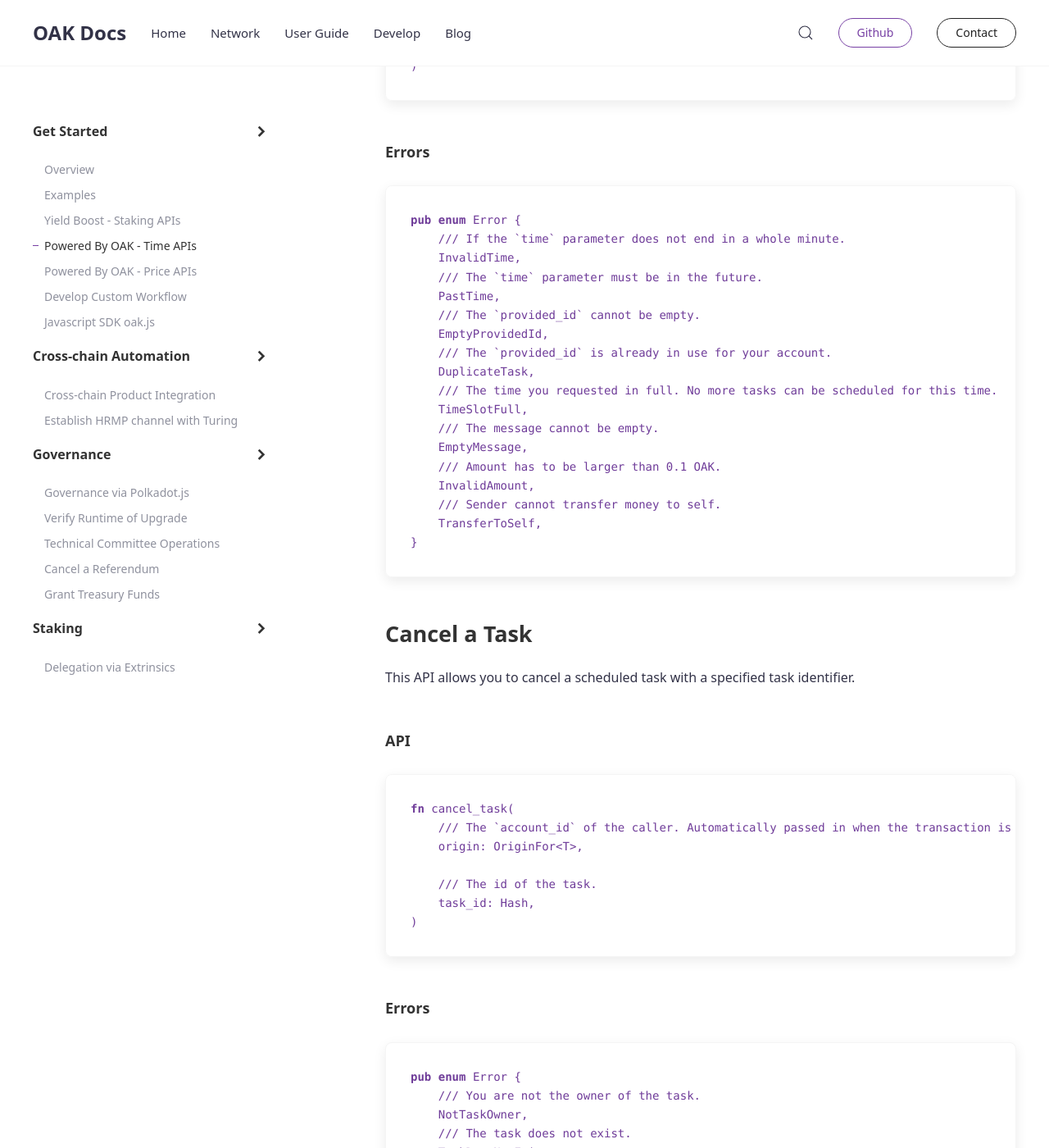
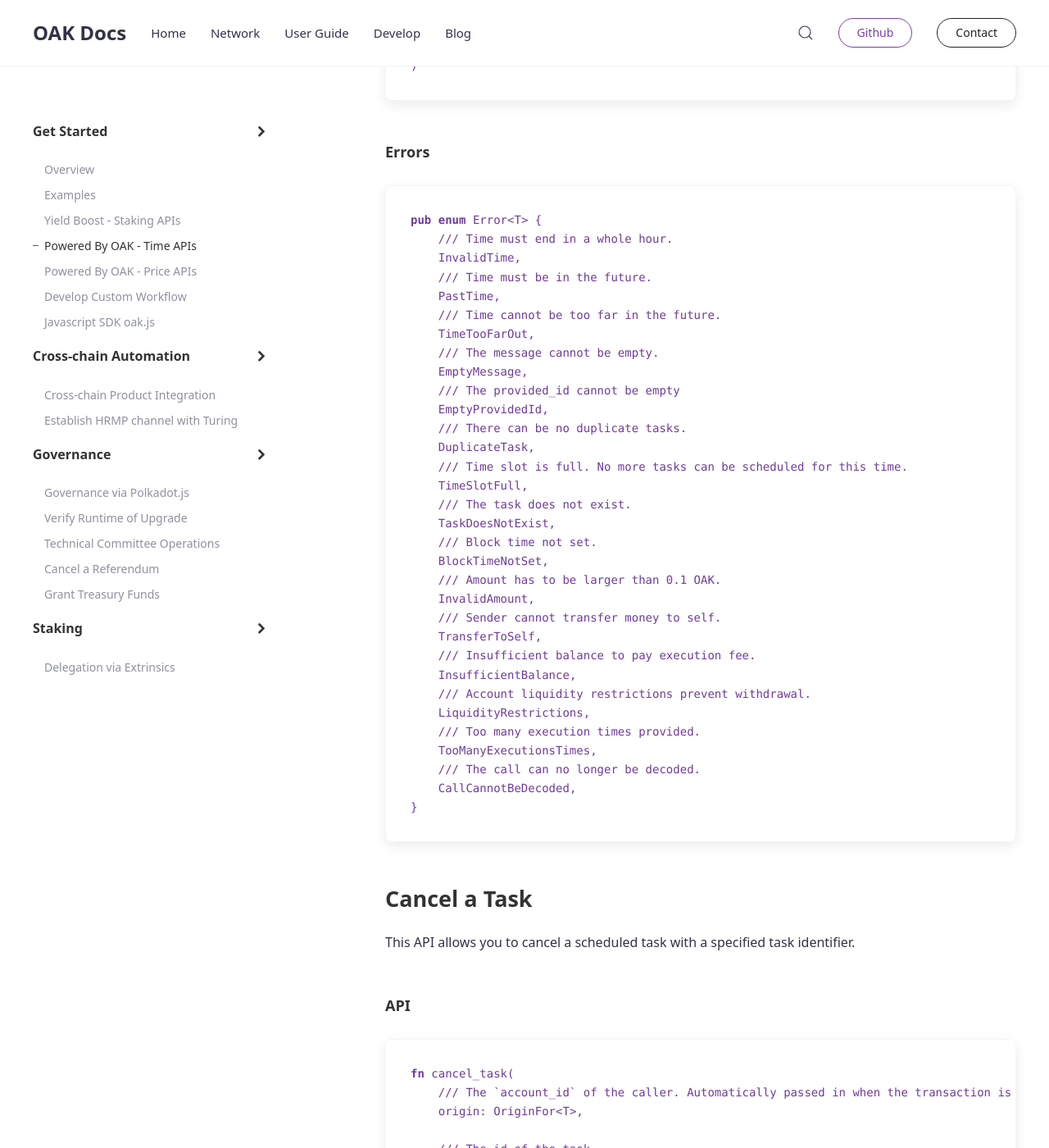
Before and after one commit to AvaProtocol/OAK-docs, a Jekyll site: the page built from _docs/powered-by-oak-time-apis.md, in a window 1280 px wide and 1400 px high, scrolled down 3307 px. Shown: the whole window at 82% size. Built offline with Jekyll 4.4.1, drawn with Linux system fonts in a browser that asks for light colours.

Commit message:
Update errors of time automation

````diff
--- a/_docs/powered-by-oak-time-apis.md
+++ b/_docs/powered-by-oak-time-apis.md
@@ -101,23 +101,37 @@ fn schedule_native_transfer_task(
 
 #### Errors
 ```rust
-pub enum Error {
-    /// If the `time` parameter does not end in a whole minute.
+pub enum Error<T> {
+    /// Time must end in a whole hour.
     InvalidTime,
-    /// The `time` parameter must be in the future.
+    /// Time must be in the future.
     PastTime,
-    /// The `provided_id` cannot be empty.
-    EmptyProvidedId,
-    /// The `provided_id` is already in use for your account.
-    DuplicateTask,
-    /// The time you requested in full. No more tasks can be scheduled for this time.
-    TimeSlotFull,
+    /// Time cannot be too far in the future.
+    TimeTooFarOut,
     /// The message cannot be empty.
     EmptyMessage,
+    /// The provided_id cannot be empty
+    EmptyProvidedId,
+    /// There can be no duplicate tasks.
+    DuplicateTask,
+    /// Time slot is full. No more tasks can be scheduled for this time.
+    TimeSlotFull,
+    /// The task does not exist.
+    TaskDoesNotExist,
+    /// Block time not set.
+    BlockTimeNotSet,
     /// Amount has to be larger than 0.1 OAK.
     InvalidAmount,
     /// Sender cannot transfer money to self.
     TransferToSelf,
+    /// Insufficient balance to pay execution fee.
+    InsufficientBalance,
+    /// Account liquidity restrictions prevent withdrawal.
+    LiquidityRestrictions,
+    /// Too many execution times provided.
+    TooManyExecutionsTimes,
+    /// The call can no longer be decoded.
+    CallCannotBeDecoded,
 }
 ```
 
````
